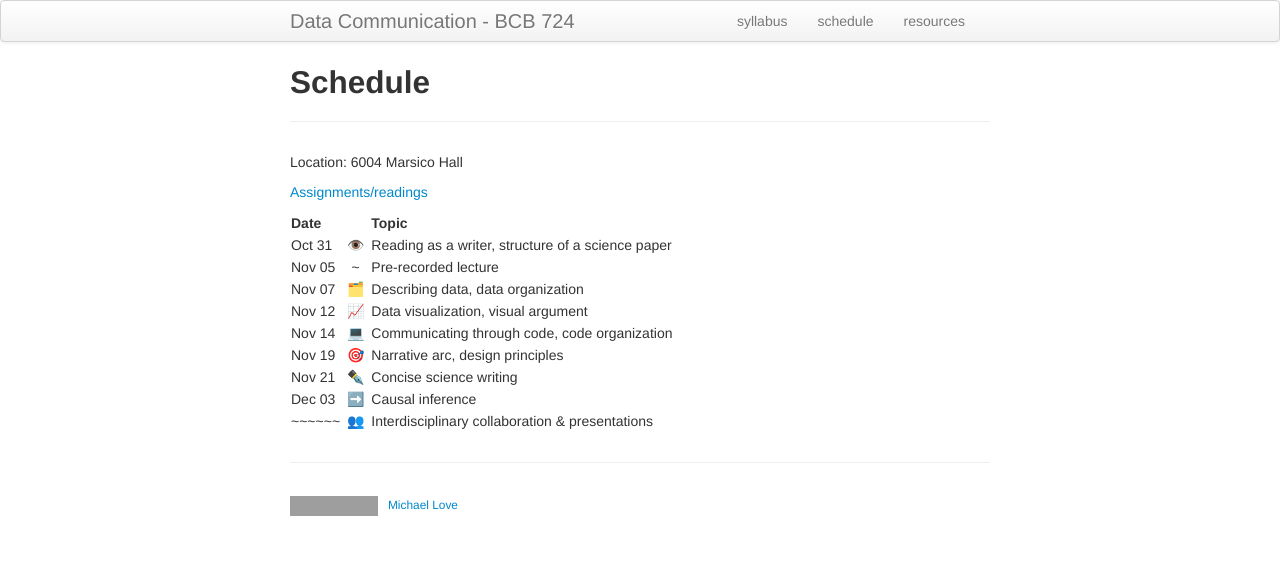
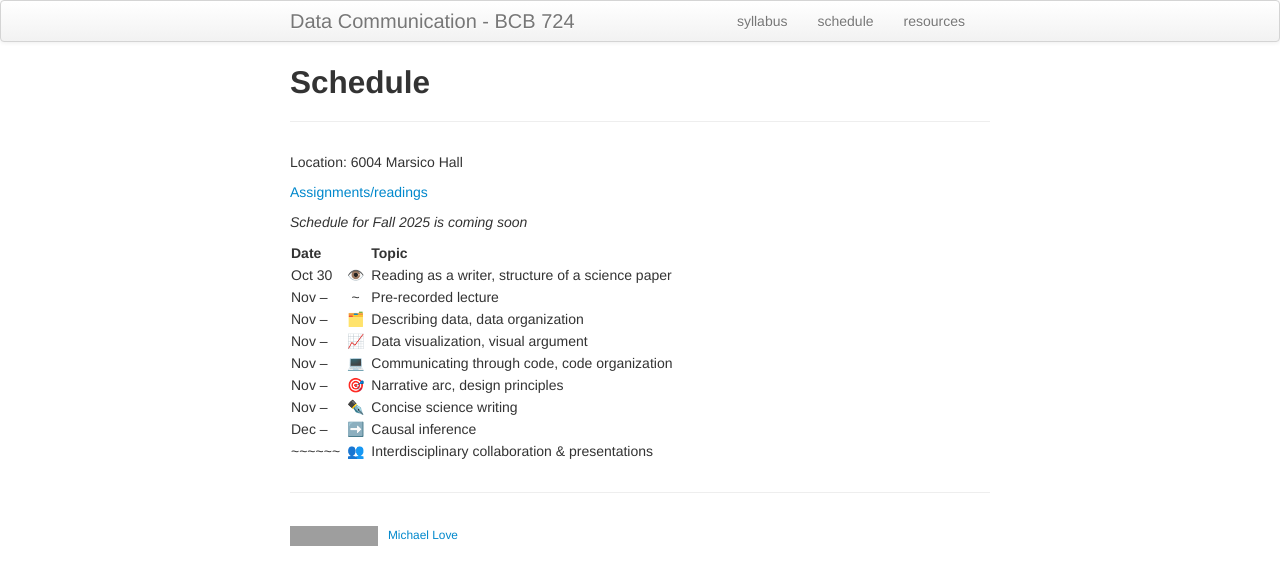
Before and after one commit to biodatascience/datacomm, a Jekyll site: the page built from schedule.md, in a window 1280 px wide. Shown: the top 585 px of the page. Built offline with Jekyll 4.4.1, drawn with Linux system fonts in a browser that asks for light colours; grey boxes are pictures that could not be loaded.

Commit message:
update 2025

```diff
--- a/schedule.md
+++ b/schedule.md
@@ -7,14 +7,16 @@ Location: 6004 Marsico Hall
 
 [Assignments/readings](https://docs.google.com/spreadsheets/d/1yg4LUYnHQ5A9KbaC08t0Z9FL6Q-Mc-tabcO4cVwTZ38/edit?gid=0#gid=0)
 
+_Schedule for Fall 2025 is coming soon_
+
 | Date   | &nbsp;&nbsp;&nbsp;&nbsp;&nbsp;&nbsp;&nbsp; | Topic |
 | :----- | :--: | :---- |
-| Oct 31 | 👁️  | Reading as a writer, structure of a science paper |
-| Nov 05 | ~  | Pre-recorded lecture |
-| Nov 07 | 🗂️  | Describing data, data organization
-| Nov 12 | 📈 | Data visualization, visual argument |
-| Nov 14 | 💻 | Communicating through code, code organization |
-| Nov 19 | 🎯 | Narrative arc, design principles |
-| Nov 21 | ✒️  | Concise science writing |
-| Dec 03 | ➡️  | Causal inference |
+| Oct 30 | 👁️  | Reading as a writer, structure of a science paper |
+| Nov -- | ~  | Pre-recorded lecture |
+| Nov -- | 🗂️  | Describing data, data organization
+| Nov -- | 📈 | Data visualization, visual argument |
+| Nov -- | 💻 | Communicating through code, code organization |
+| Nov -- | 🎯 | Narrative arc, design principles |
+| Nov -- | ✒️  | Concise science writing |
+| Dec -- | ➡️  | Causal inference |
 | ~~~~~~ | 👥 | Interdisciplinary collaboration & presentations |
```
Also changed, not shown: index.md (+1 -1 lines).
